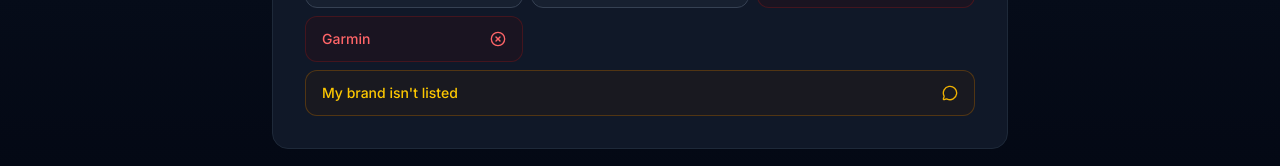
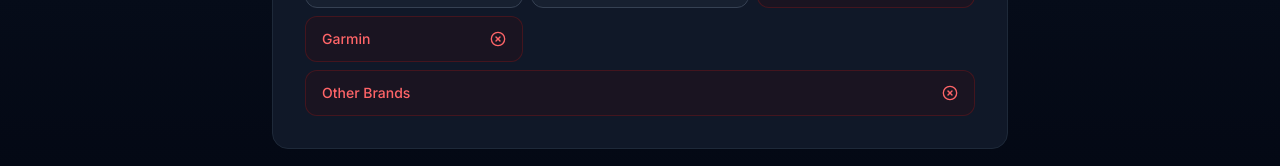
Before and after one commit to Abhilash0086/IFix, a Next.js app: page / in a window 1280 px wide. Both pictures are taken after a click on the button "Smart Watch". Shown: the part 1335-1501 px from the top of the page. Built offline with nearby package versions, Linux system fonts and the light colour scheme.

Commit message:
fix: replace unknown brand option with red Other Brands - stops unserviceable leads

```diff
--- a/src/components/sections/DeviceChecker.tsx
+++ b/src/components/sections/DeviceChecker.tsx
@@ -21,7 +21,7 @@
   const [brand, setBrand] = useState("");
   const [issue, setIssue] = useState("");
 
-  const result = category && brand && (issue || brand.startsWith("✗") || brand.startsWith("?"))
+  const result = category && brand && (issue || brand.startsWith("✗"))
     ? getCheckResult(category, brand, issue)
     : null;
 
@@ -107,26 +107,23 @@
                 <div className="grid grid-cols-2 sm:grid-cols-3 gap-2">
                   {CHECKER_BRANDS[category].map((b) => {
                     const isUnsupported = b.startsWith("✗");
-                    const isUnknown = b.startsWith("?");
-                    const displayName = (isUnsupported || isUnknown) ? b.slice(2) : b;
+                    const displayName = isUnsupported ? b.slice(2) : b;
+                    const isOther = displayName === "Other Brands";
                     return (
                       <button
                         key={b}
-                        onClick={() => { setBrand(b); setIssue(""); setStep((isUnsupported || isUnknown) ? "result" : "issue"); }}
+                        onClick={() => { setBrand(b); setIssue(""); setStep(isUnsupported ? "result" : "issue"); }}
                         className={cn(
                           "flex items-center justify-between px-4 py-3 rounded-xl border text-sm font-medium transition-all",
                           isUnsupported
                             ? "border-red-900/40 bg-red-950/20 text-red-400 hover:bg-red-950/40"
-                            : isUnknown
-                            ? "border-yellow-700/40 bg-yellow-950/20 text-yellow-400 hover:bg-yellow-950/40 col-span-2 sm:col-span-3"
-                            : "border-gray-700 bg-gray-800/50 text-gray-200 hover:border-blue-500 hover:bg-blue-500/10 hover:text-white"
+                            : "border-gray-700 bg-gray-800/50 text-gray-200 hover:border-blue-500 hover:bg-blue-500/10 hover:text-white",
+                          isOther && "col-span-2 sm:col-span-3"
                         )}
                       >
                         <span>{displayName}</span>
                         {isUnsupported
                           ? <XCircle className="w-4 h-4 flex-shrink-0" />
-                          : isUnknown
-                          ? <MessageCircle className="w-4 h-4 flex-shrink-0 text-yellow-500" />
                           : <ChevronRight className="w-4 h-4 text-gray-500 flex-shrink-0" />
                         }
                       </button>
--- a/src/lib/checker-data.ts
+++ b/src/lib/checker-data.ts
@@ -12,11 +12,11 @@
 
 // Brands per category — "✗" prefix = NOT serviceable
 export const CHECKER_BRANDS: Record<CheckerCategory, string[]> = {
-  "Smart Watch":       ["Amazfit", "Fire-Boltt", "boAt", "Noise", "realme", "Fastrack", "Zebronics", "pTron", "✗ Apple Watch", "✗ Garmin", "? My brand isn't listed"],
-  "TWS / Earbuds":     ["JBL", "Sony", "boAt", "Noise", "OnePlus", "realme", "Boult", "Zebronics", "pTron", "Portronics", "✗ Apple AirPods", "✗ Samsung Galaxy Buds", "? My brand isn't listed"],
-  "Neckband":          ["boAt", "realme", "OnePlus", "JBL", "Sony", "Noise", "Boult", "Zebronics", "Skullcandy", "pTron", "? My brand isn't listed"],
-  "Headphones":        ["Jabra", "Sony", "JBL", "boAt", "Noise", "Sennheiser", "Skullcandy", "Philips", "Zebronics", "✗ Bang & Olufsen", "? My brand isn't listed"],
-  "Bluetooth Speaker": ["JBL", "Marshall", "boAt", "Sony", "Portronics", "Zebronics", "Philips", "Mivi", "pTron", "✗ Ultimate Ears", "? My brand isn't listed"],
+  "Smart Watch":       ["Amazfit", "Fire-Boltt", "boAt", "Noise", "realme", "Fastrack", "Zebronics", "pTron", "✗ Apple Watch", "✗ Garmin", "✗ Other Brands"],
+  "TWS / Earbuds":     ["JBL", "Sony", "boAt", "Noise", "OnePlus", "realme", "Boult", "Zebronics", "pTron", "Portronics", "✗ Apple AirPods", "✗ Samsung Galaxy Buds", "✗ Other Brands"],
+  "Neckband":          ["boAt", "realme", "OnePlus", "JBL", "Sony", "Noise", "Boult", "Zebronics", "Skullcandy", "pTron", "✗ Other Brands"],
+  "Headphones":        ["Jabra", "Sony", "JBL", "boAt", "Noise", "Sennheiser", "Skullcandy", "Philips", "Zebronics", "✗ Bang & Olufsen", "✗ Other Brands"],
+  "Bluetooth Speaker": ["JBL", "Marshall", "boAt", "Sony", "Portronics", "Zebronics", "Philips", "Mivi", "pTron", "✗ Ultimate Ears", "✗ Other Brands"],
 };
 
 // Issues per category
@@ -103,10 +103,11 @@
 };
 
 const NOT_SERVICEABLE: Partial<Record<CheckerCategory, Record<string, string>>> = {
-  "Smart Watch":      { "✗ Apple Watch": "We don't service Apple Watches.", "✗ Garmin": "We don't service Garmin watches currently." },
-  "TWS / Earbuds":    { "✗ Apple AirPods": "We don't service Apple AirPods.", "✗ Samsung Galaxy Buds": "Samsung Galaxy Buds require proprietary parts — not serviceable at this time." },
-  "Headphones":       { "✗ Bang & Olufsen": "Bang & Olufsen devices require authorised service." },
-  "Bluetooth Speaker":{ "✗ Ultimate Ears": "Ultimate Ears devices are not serviceable at this time." },
+  "Smart Watch":       { "✗ Apple Watch": "We don't service Apple Watches.", "✗ Garmin": "We don't service Garmin watches currently.", "✗ Other Brands": "We only service the brands listed above." },
+  "TWS / Earbuds":     { "✗ Apple AirPods": "We don't service Apple AirPods.", "✗ Samsung Galaxy Buds": "Samsung Galaxy Buds require proprietary parts — not serviceable.", "✗ Other Brands": "We only service the brands listed above." },
+  "Neckband":          { "✗ Other Brands": "We only service the brands listed above." },
+  "Headphones":        { "✗ Bang & Olufsen": "Bang & Olufsen devices require authorised service.", "✗ Other Brands": "We only service the brands listed above." },
+  "Bluetooth Speaker": { "✗ Ultimate Ears": "Ultimate Ears devices are not serviceable at this time.", "✗ Other Brands": "We only service the brands listed above." },
 };
 
 export function getCheckResult(
@@ -114,15 +115,6 @@
   brand: string,
   issue: string
 ): CheckResult {
-  // Unknown brand — not in our confirmed service list
-  if (brand.startsWith("?")) {
-    return {
-      type: "limited",
-      message: `Your brand isn't in our confirmed service list for ${category.toLowerCase()}s. We may or may not be able to help — WhatsApp us with your brand name and model and we'll let you know before you visit.`,
-      whatsapp: true,
-    };
-  }
-
   // Not serviceable brands (issue may be empty when skipping step)
   const notServ = NOT_SERVICEABLE[category]?.[brand];
   if (notServ) return { type: "no", reason: notServ };
```
